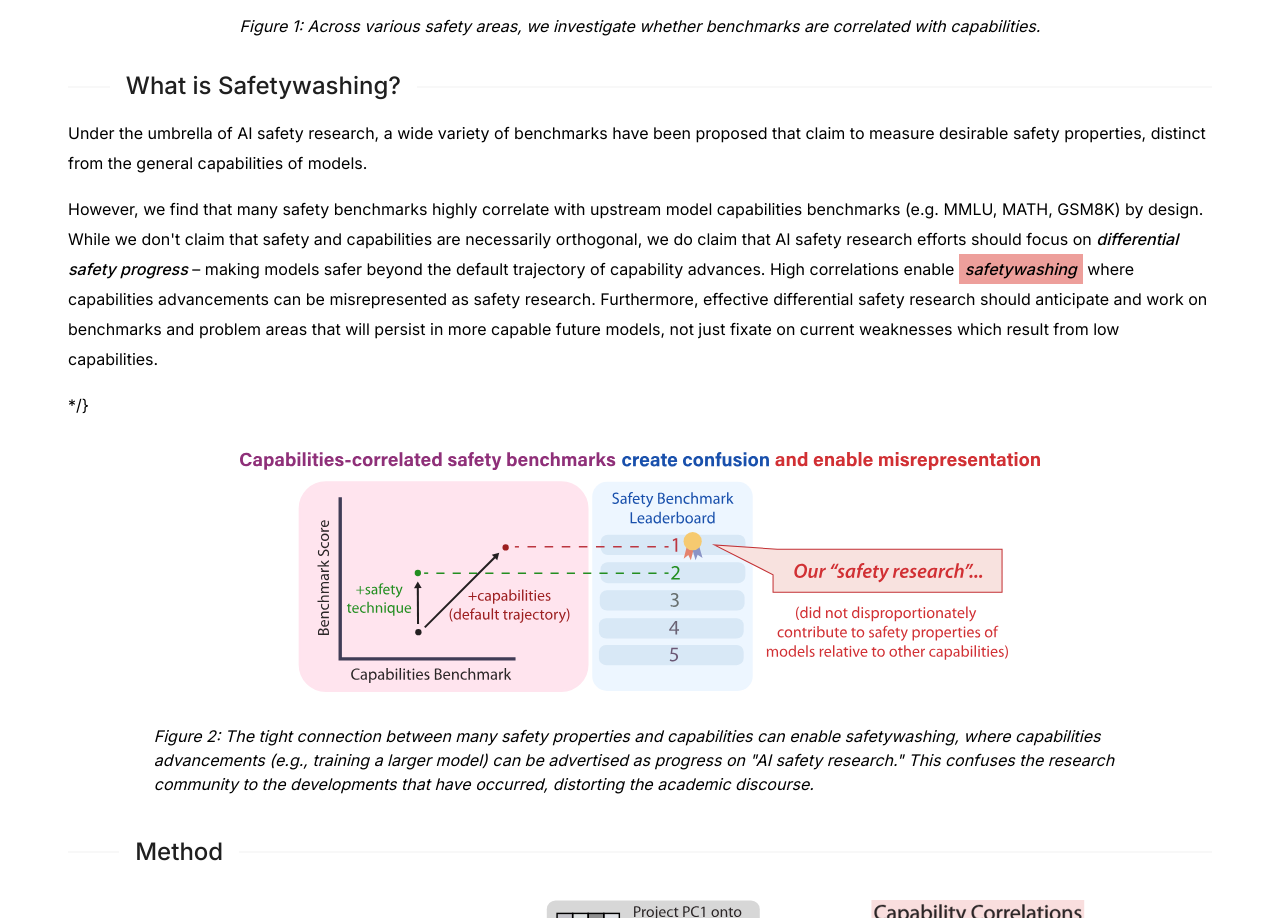
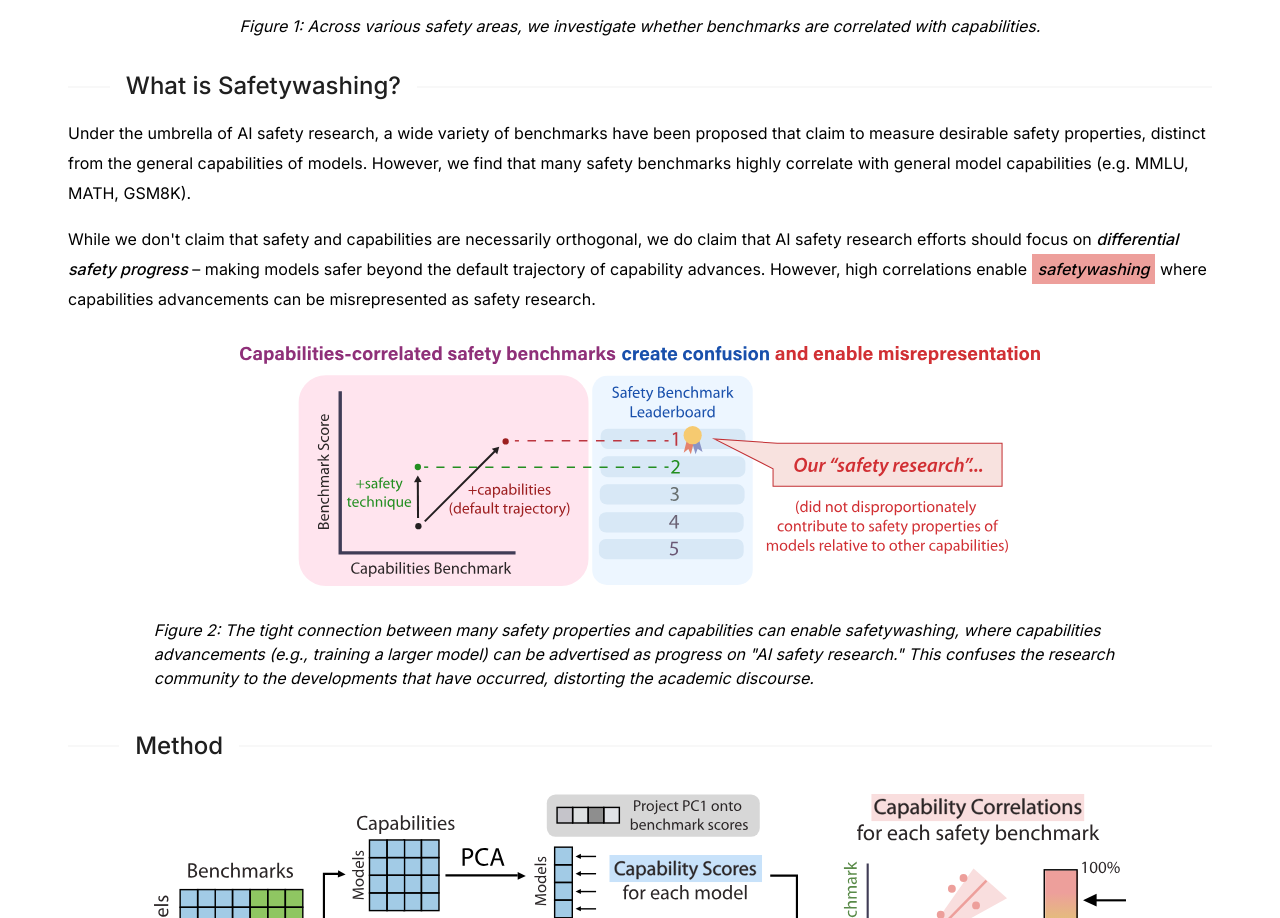
Before and after one commit to justinphan3110cais/safetywashing_website, a React (Create React App) app: page / in a window 1280 px wide. Shown: the part 885-1803 px from the top of the page. Built offline with nearby package versions, Linux system fonts and the light colour scheme.

Commit message:
Update index.jsx

```diff
--- a/src/components/body/index.jsx
+++ b/src/components/body/index.jsx
@@ -66,14 +66,14 @@ const BodyPage = () => {
             </Divider>
           </h2>
           <p className="text-base mt-4 font-normal leading-[30px] text-left mx-auto">
-            Under the umbrella of AI safety research, a wide variety of benchmarks have been proposed that claim to measure desirable safety properties, distinct from the general capabilities of models.
+            Under the umbrella of AI safety research, a wide variety of benchmarks have been proposed that claim to measure desirable safety properties, distinct from the general capabilities of models. However, we find that many safety benchmarks highly correlate with general model capabilities (e.g. MMLU, MATH, GSM8K).
           </p>
           <p className="text-base mt-4 font-normal leading-[30px] text-left mx-auto">
-            However, we find that many safety benchmarks highly correlate with upstream model capabilities benchmarks (e.g. MMLU, MATH, GSM8K) by design. While we don't claim that safety and capabilities are necessarily orthogonal, we do claim that AI safety research efforts should focus on <span className="italic font-medium">differential safety progress</span> – making models safer beyond the default trajectory of capability advances. High correlations enable
+            While we don't claim that safety and capabilities are necessarily orthogonal, we do claim that AI safety research efforts should focus on <span className="italic font-medium">differential safety progress</span> – making models safer beyond the default trajectory of capability advances. However, high correlations enable
             {' '}
             <span className="italic font-medium  bg-[#ED9F9B] px-1.5 whitespace-nowrap inline-block">
               <it>safetywashing</it>
-            </span> where capabilities advancements can be misrepresented as safety research. Furthermore, effective differential safety research should anticipate and work on benchmarks and problem areas that will persist in more capable future models, not just fixate on current weaknesses which result from low capabilities.
+            </span> where capabilities advancements can be misrepresented as safety research.
 
 
                        </p>
@@ -83,8 +83,6 @@ const BodyPage = () => {
           (2) create safety benchmarks that isolate safety-relevant properties less tied to general capabilities, to better measure and incentivize differential progress.
              </p> */}
 
-          <p className="text-base mt-4 font-normal leading-[30px] text-left mx-auto"> */}
-                     </p>
           <div className="mt-8 mb-2">
             <div className="mt-8 mb-8 flex flex-col items-center">
               <div className="w-full md:w-[70%]">
```
